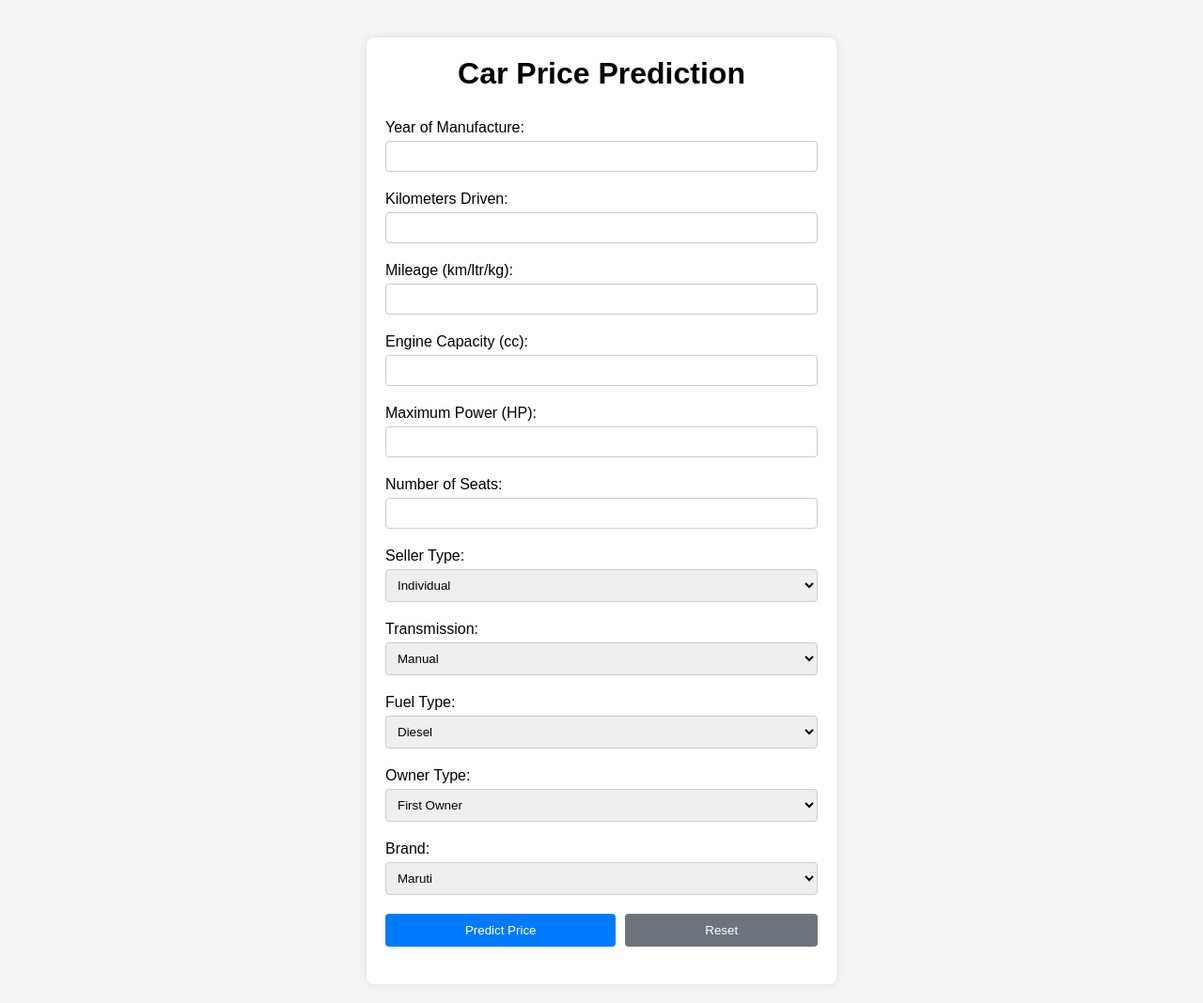
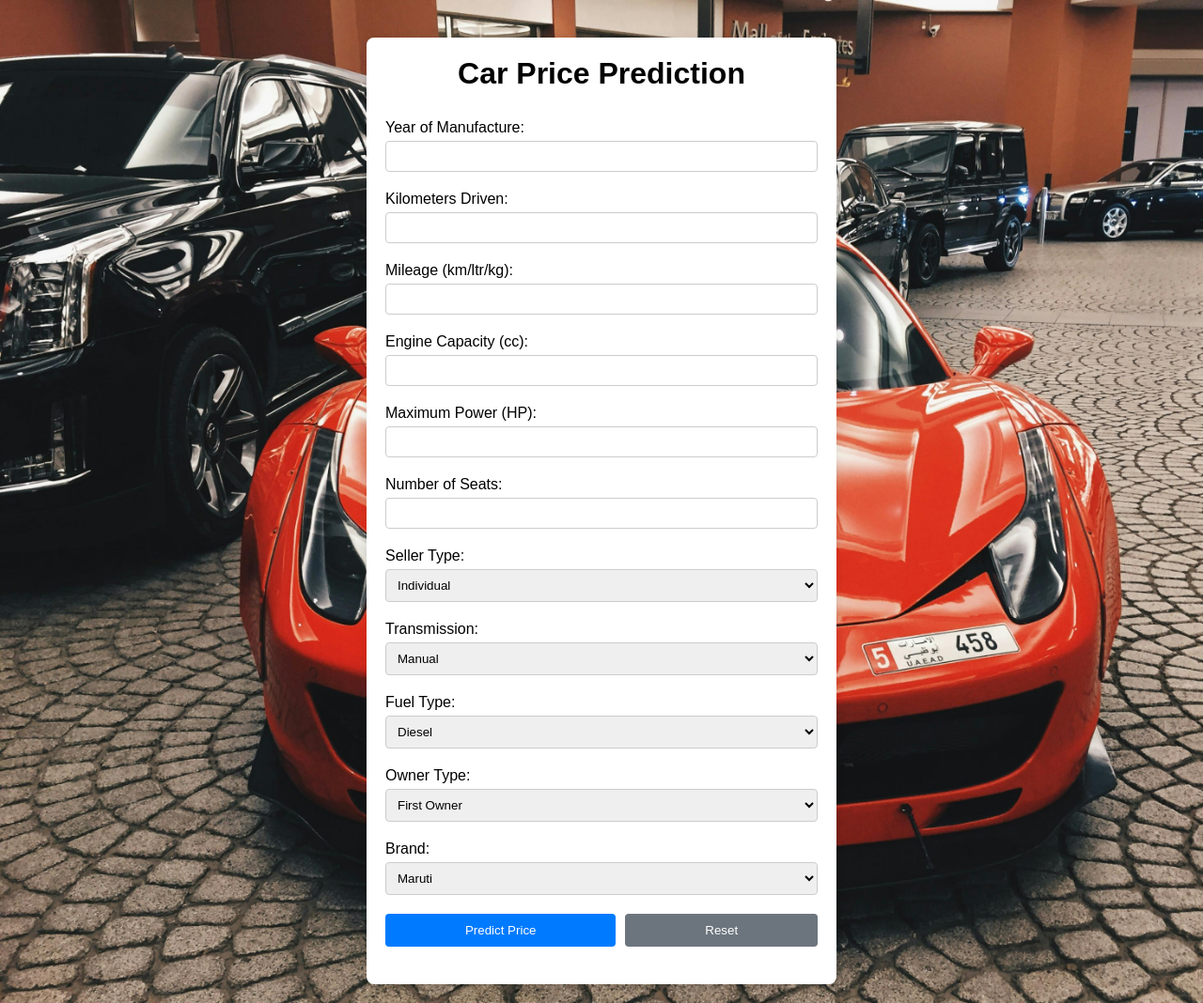
Before and after one commit to NANITH777/Car-Price-Prediction, a Flask app: page / in a window 1280 px wide. Shown: the whole page at 94% size. Run offline with Flask 2, Linux system fonts and the light colour scheme; parts of the project's set-up code (start-up, migrations or seed data) failed here and were passed over.

Commit message:
Update 💥

```diff
--- a/static/style.css
+++ b/static/style.css
@@ -1,6 +1,7 @@
 body {
   font-family: Arial, sans-serif;
-  background-color: #f5f5f5;
+  background-image: url("car.jpg");
+  background-size: cover;
   margin: 0;
   padding: 20px;
   display: flex;
```
Also changed, not shown: static/car.jpg (added).
